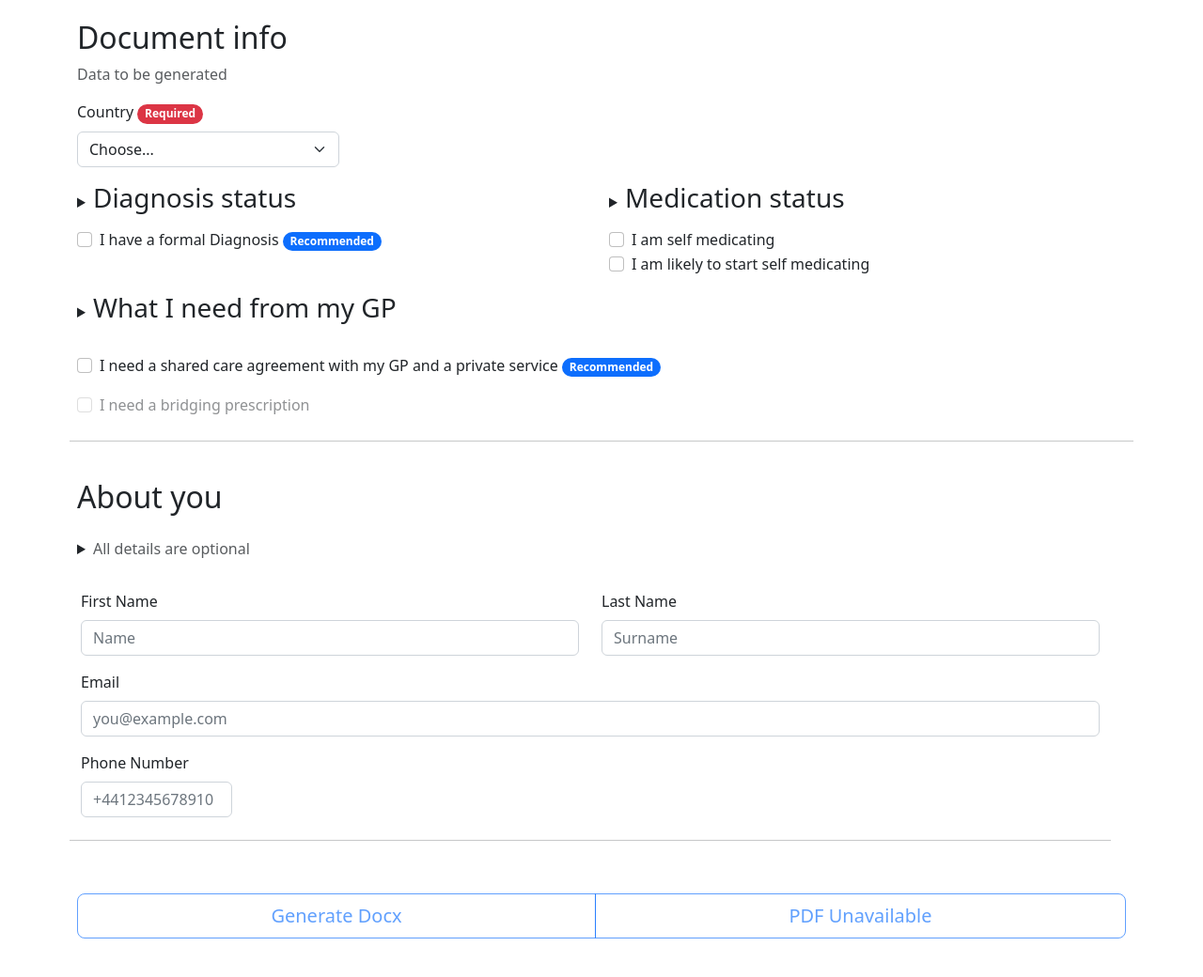
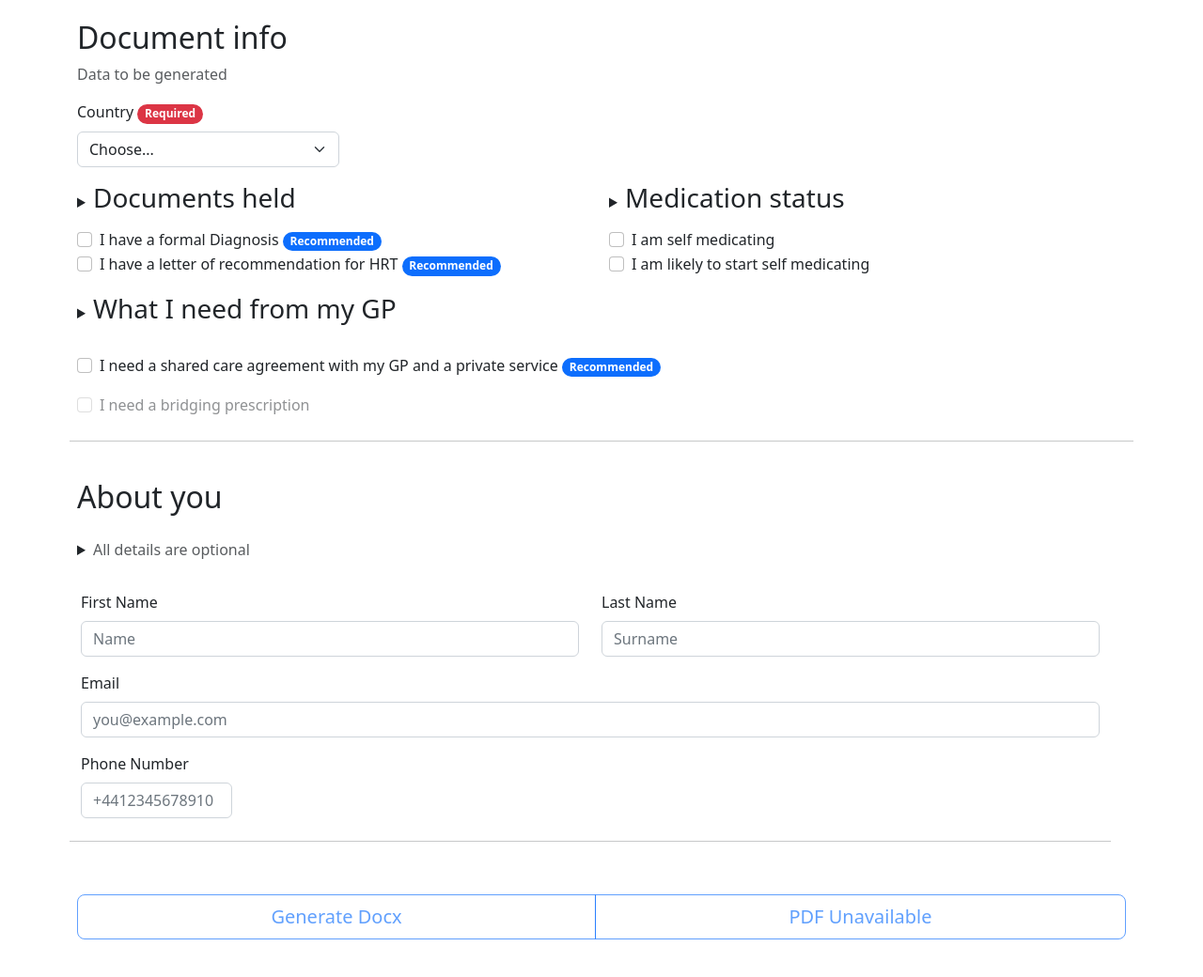
Before and after one commit to beawitcht/transinformed-server, a Flask app: template app/templates/index.html in a window 1280 px wide. Shown: the part 537-1577 px from the top of the page at 94% size. Run offline with Flask 2, Linux system fonts and the light colour scheme; the template is opened without the code that fills it: values that come from a table or form of the project are taken from there, others are empty; some libraries are stand-ins or nearby versions.

Commit message:
Adds HRT letter of recommendation

```diff
--- /dev/null
+++ b/app/docproc/templates/gender_journey/hrt_recommendation.txt
@@ -0,0 +1 @@
+I have recieved a recommendation for HRT by a gender specialist, this outlines their expert advice on the best course of treatment for my gender dysphoria. I'm seeking a prescription based on this letter.
--- a/app/input_form.py
+++ b/app/input_form.py
@@ -9,6 +9,7 @@ class InputForm(FlaskForm):
     self_med = BooleanField("I am self medicating")
     self_med_likely = BooleanField("I am likely to start self medicating")
     formal_diagnosis = BooleanField("I have a formal Diagnosis")
+    hrt_recommendation = BooleanField("I have a letter of recommendation for HRT")
     shared_care = BooleanField("I want a shared care agreement with my GP")
     bridging_desired = BooleanField("I would like a bridging prescription")
     name = StringField("First Name", validators=[Optional()])
--- a/app/templates/index.html
+++ b/app/templates/index.html
@@ -49,16 +49,19 @@
                         <div class="col-md-6">
                             <details class="mb-3">
                                 <summary>
-                                    <h3>Diagnosis status</h3>
+                                    <h3>Documents held</h3>
                                 </summary>
                                 <div class="card">
                                     <div class="card-body">
                                         <h4>Why is a formal diagnosis recommended?</h4>
                                         A formal diagnosis is recommended as most GPs will want this before they will
                                         agree to providing gender affirming care.
-                                        <hr>
+                                        <br>
                                         A formal diagnosis is <strong>not</strong> necessary for a bridging
                                         prescription.
+                                        <hr>
+                                        <h4>Why is a recommendation letter recommended?</h4>
+                                        This letter is provided by a gender specialist and will contain the details of what hormone treatment is being recommended, this is what the doctor will prescribe based off.
                                     </div>
                                 </div>
                             </details>
@@ -69,6 +72,13 @@
                                 <label class="form-check-label" aria-describedby="diagnosisDescription"
                                     for="diagnosisCheck">I have a formal Diagnosis <span
                                         class="badge rounded-pill text-bg-primary">Recommended</span></label>
+                            </div>
+                            <div class="form-check">
+                                <input class="form-check-input" name="{{ form.hrt_recommendation.name }}" type="checkbox"
+                                    role="switch" id="hrtCheck">
+                                <label class="form-check-label" aria-describedby="diagnosisDescription"
+                                    for="hrtCheck">I have a letter of recommendation for HRT <span
+                                    class="badge rounded-pill text-bg-primary">Recommended</span></label>
                             </div>
                         </div>
                         <div class="col-md-6">
@@ -89,8 +99,6 @@
                                     role="switch" id="selfMedCheck">
                                 <label class="form-check-label" for="selfMedCheck">I am self medicating</label>
                             </div>
-
-
                             <div class="form-check">
                                 <input class="form-check-input" name="{{ form.self_med_likely.name }}" type="checkbox"
                                     role="switch" id="likelyMedCheck">
```
Also changed, not shown: 1 other file.
